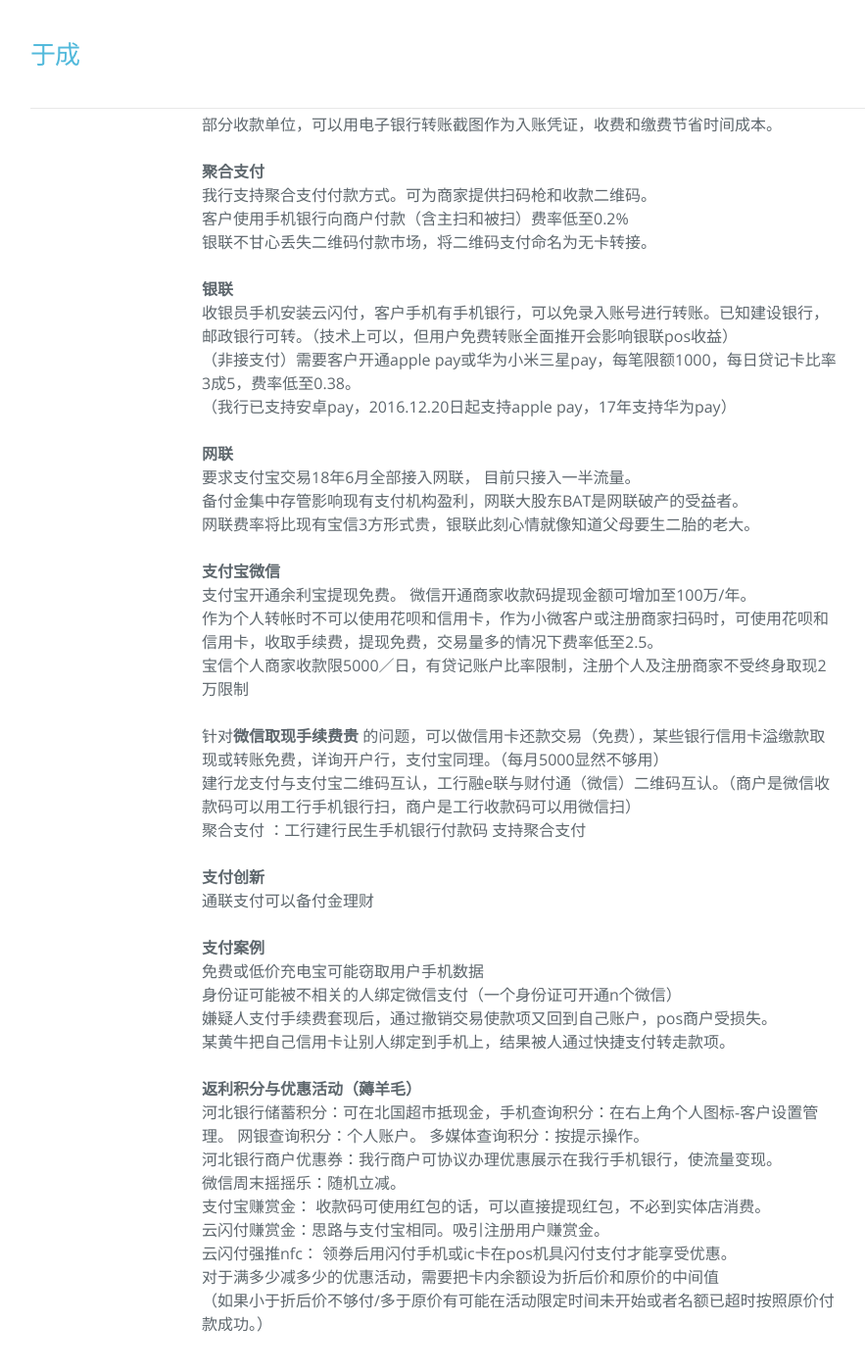
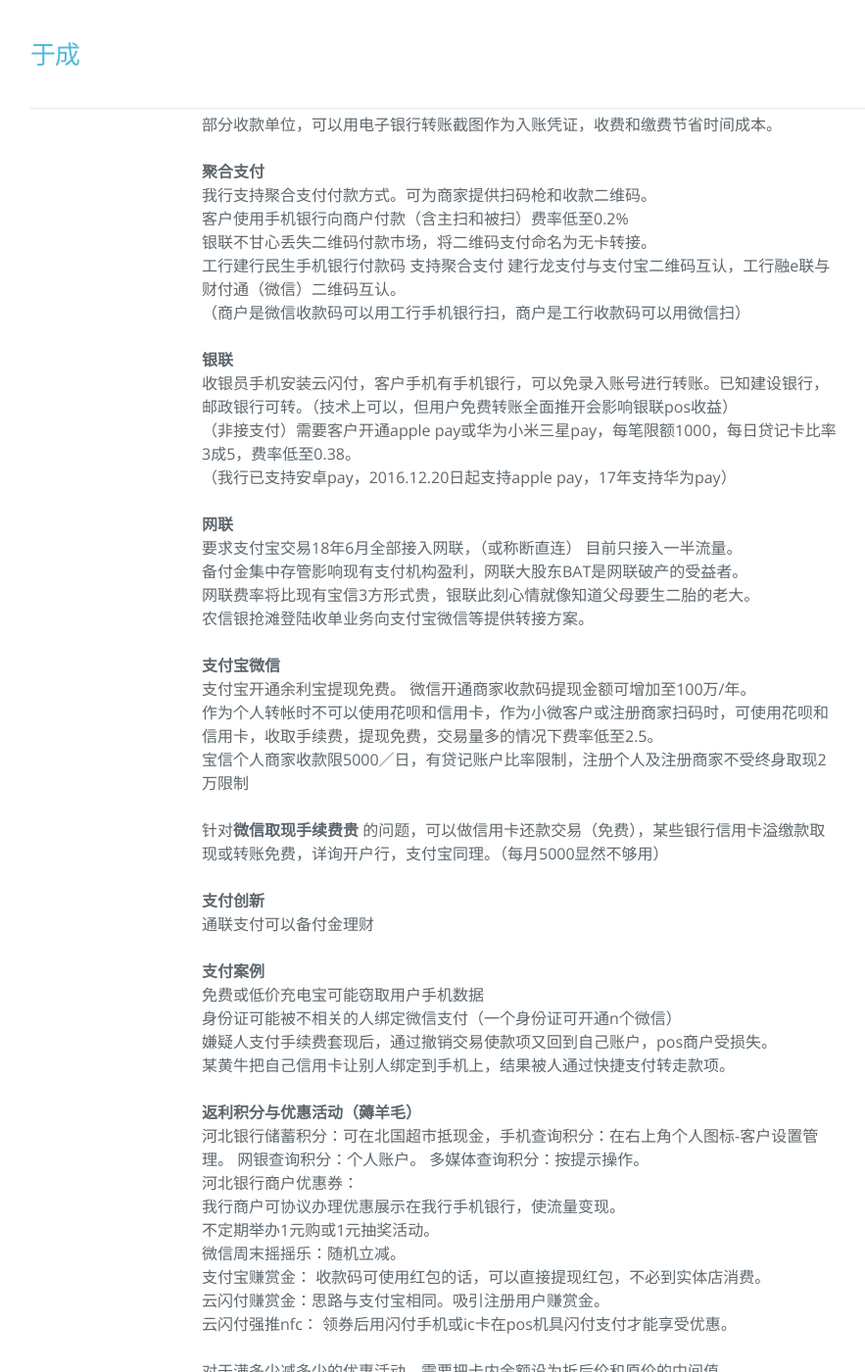
Before and after one commit to hebbank/jekyll, a Jekyll site: the page built from _posts/2017-05-01-xg.md, in a window 1280 px wide and 1400 px high, scrolled down 431 px. Shown: the whole window at 98% size, without its empty margins (109-992 px from the left). Built offline with Jekyll 4.4.1, drawn with Linux system fonts in a browser that asks for light colours; nearby versions of some CDN libraries.

Commit message:
Update 相关信息

```diff
--- a/_posts/2017-05-01-xg.md
+++ b/_posts/2017-05-01-xg.md
@@ -17,6 +17,9 @@ pos收款用的活期账户必须是一类卡，以前有账户的需要销户
 我行支持聚合支付付款方式。可为商家提供扫码枪和收款二维码。
 客户使用手机银行向商户付款（含主扫和被扫）费率低至0.2%
 银联不甘心丢失二维码付款市场，将二维码支付命名为无卡转接。
+工行建行民生手机银行付款码 支持聚合支付
+建行龙支付与支付宝二维码互认，工行融e联与财付通（微信）二维码互认。
+  （商户是微信收款码可以用工行手机银行扫，商户是工行收款码可以用微信扫）
 
  **银联**
  收银员手机安装云闪付，客户手机有手机银行，可以免录入账号进行转账。已知建设银行，邮政银行可转。（技术上可以，但用户免费转账全面推开会影响银联pos收益）
@@ -24,9 +27,10 @@ pos收款用的活期账户必须是一类卡，以前有账户的需要销户
  （我行已支持安卓pay，2016.12.20日起支持apple pay，17年支持华为pay）
 
 **网联**
- 要求支付宝交易18年6月全部接入网联， 目前只接入一半流量。
+ 要求支付宝交易18年6月全部接入网联，（或称断直连） 目前只接入一半流量。
 备付金集中存管影响现有支付机构盈利，网联大股东BAT是网联破产的受益者。
 网联费率将比现有宝信3方形式贵，银联此刻心情就像知道父母要生二胎的老大。
+ 农信银抢滩登陆收单业务向支付宝微信等提供转接方案。
 
 **支付宝微信**
 支付宝开通余利宝提现免费。 微信开通商家收款码提现金额可增加至100万/年。
@@ -34,9 +38,6 @@ pos收款用的活期账户必须是一类卡，以前有账户的需要销户
 宝信个人商家收款限5000／日，有贷记账户比率限制，注册个人及注册商家不受终身取现2万限制
 
 针对**微信取现手续费贵** 的问题，可以做信用卡还款交易（免费），某些银行信用卡溢缴款取现或转账免费，详询开户行，支付宝同理。（每月5000显然不够用）
-建行龙支付与支付宝二维码互认，工行融e联与财付通（微信）二维码互认。（商户是微信收款码可以用工行手机银行扫，商户是工行收款码可以用微信扫）
-聚合支付  ：工行建行民生手机银行付款码 支持聚合支付
-
 
 **支付创新**
 通联支付可以备付金理财
@@ -49,10 +50,14 @@ pos收款用的活期账户必须是一类卡，以前有账户的需要销户
 
 **返利积分与优惠活动（薅羊毛）**
 河北银行储蓄积分：可在北国超市抵现金，手机查询积分：在右上角个人图标-客户设置管理。 网银查询积分：个人账户。 多媒体查询积分：按提示操作。
-河北银行商户优惠券：我行商户可协议办理优惠展示在我行手机银行，使流量变现。
+河北银行商户优惠券：
+我行商户可协议办理优惠展示在我行手机银行，使流量变现。
+不定期举办1元购或1元抽奖活动。
 微信周末摇摇乐：随机立减。
 支付宝赚赏金： 收款码可使用红包的话，可以直接提现红包，不必到实体店消费。
 云闪付赚赏金：思路与支付宝相同。吸引注册用户赚赏金。
 云闪付强推nfc： 领券后用闪付手机或ic卡在pos机具闪付支付才能享受优惠。
+
 对于满多少减多少的优惠活动，需要把卡内余额设为折后价和原价的中间值
 （如果小于折后价不够付/多于原价有可能在活动限定时间未开始或者名额已超时按照原价付款成功。）
+坐等把百度钱包，京东钱包拖下水。
```
